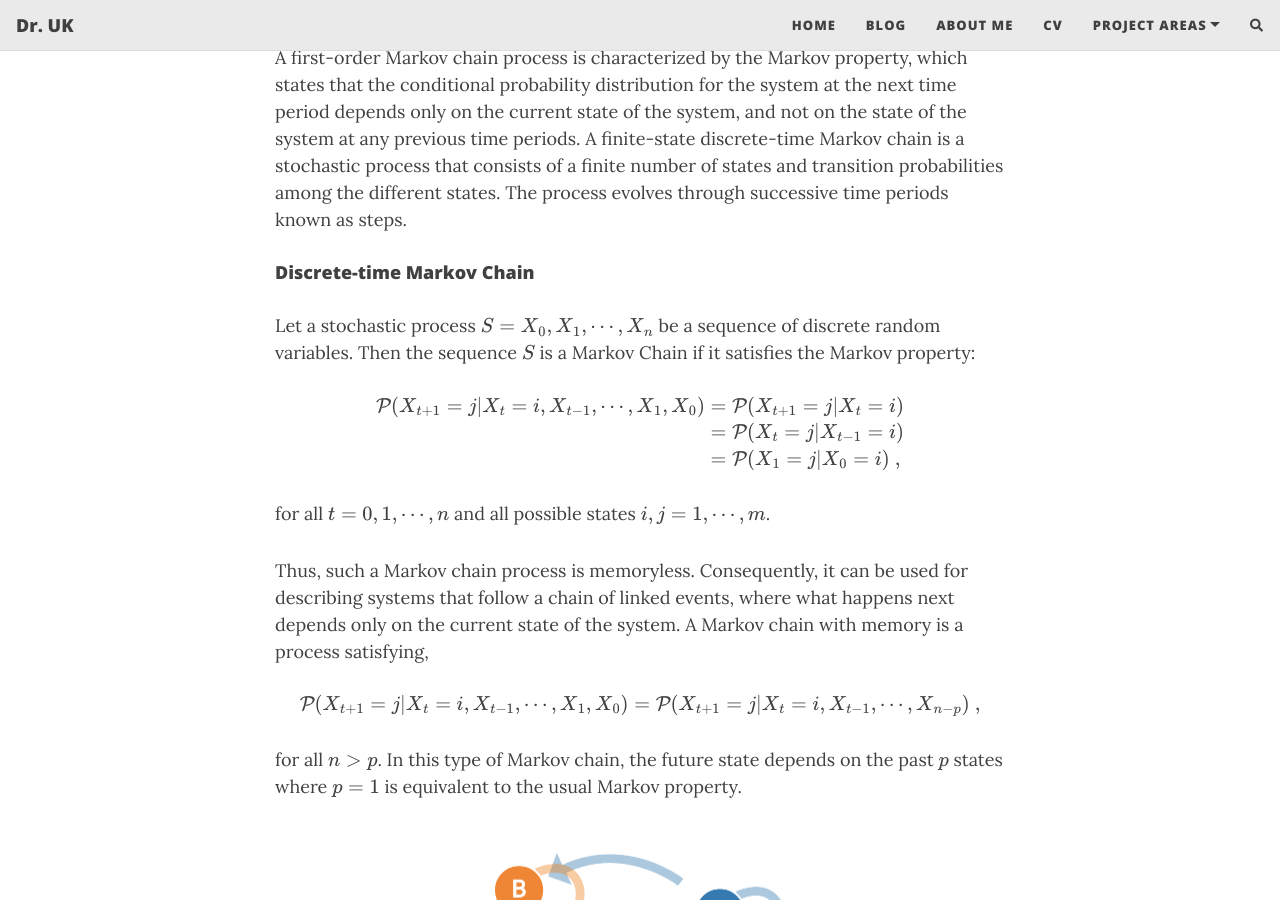
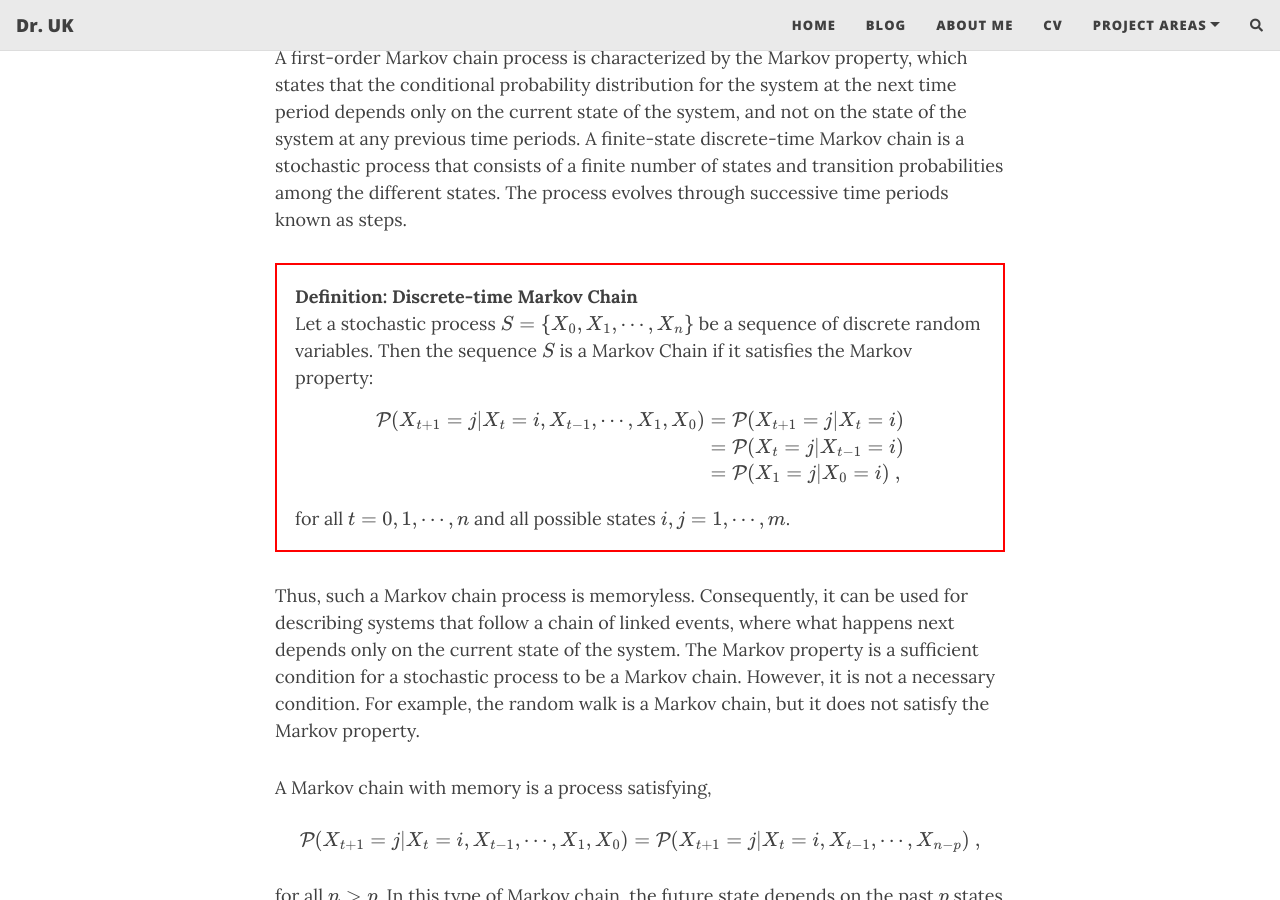
Before and after one commit to drrobotk/drrobotk.github.io, a Jekyll site: the page built from _posts/2022-09-17-Markov-chains.md, in a window 1280 px wide and 900 px high, scrolled down 258 px. Built offline with Jekyll 4.4.1, drawn with Linux system fonts in a browser that asks for light colours; nearby versions of some CDN libraries; formulas are drawn with MathJax 3; comment, search, counter and statistics services are not loaded.

```diff
--- a/_posts/2022-09-17-Markov-chains.md
+++ b/_posts/2022-09-17-Markov-chains.md
@@ -13,7 +13,9 @@
 
 {% include mathjax.html type="post" %}
 
-#### Discrete-time Markov Chain
+<p style="border-width:2px; border-style:solid; border-color:#FF0000; padding: 1em;">
+<strong>Definition: Discrete-time Markov Chain</strong>
+<br>
 Let a stochastic process $S = \{X_0, X_1, \cdots, X_n\}$ be a sequence of discrete random variables. Then the sequence $S$ is a Markov Chain if it satisfies the Markov property:
 
 $$\begin{align}
@@ -23,8 +25,11 @@
 \end{align}$$
 
 for all $t=0,1,\cdots, n$ and all possible states $i, j = 1, \cdots, m$.
+</p>
 
-Thus, such a Markov chain process is memoryless. Consequently, it can be used for describing systems that follow a chain of linked events, where what happens next depends only on the current state of the system. A Markov chain with memory is a process satisfying,
+Thus, such a Markov chain process is memoryless. Consequently, it can be used for describing systems that follow a chain of linked events, where what happens next depends only on the current state of the system. The Markov property is a sufficient condition for a stochastic process to be a Markov chain. However, it is not a necessary condition. For example, the random walk is a Markov chain, but it does not satisfy the Markov property.
+
+A Markov chain with memory is a process satisfying,
 
 $$\begin{align}
 \mathcal{P}(X_{t+1} = j | X_t = i, X_{t-1}, \cdots, X_1, X_0) = \mathcal{P}(X_{t+1} = j | X_t = i, X_{t-1}, \cdots, X_{n-p}) \nonumber \ ,
```
